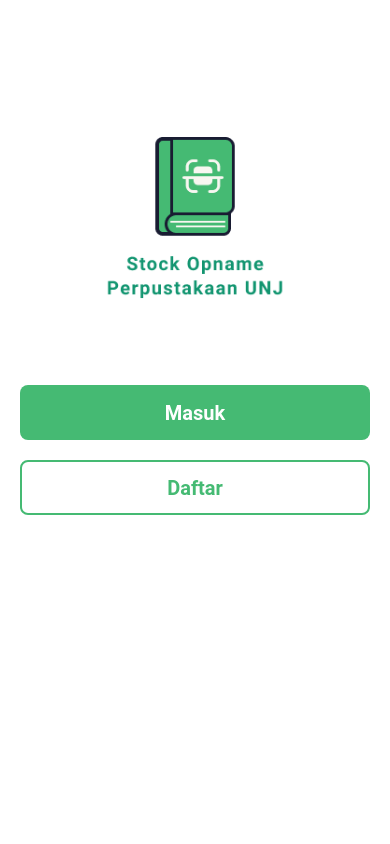
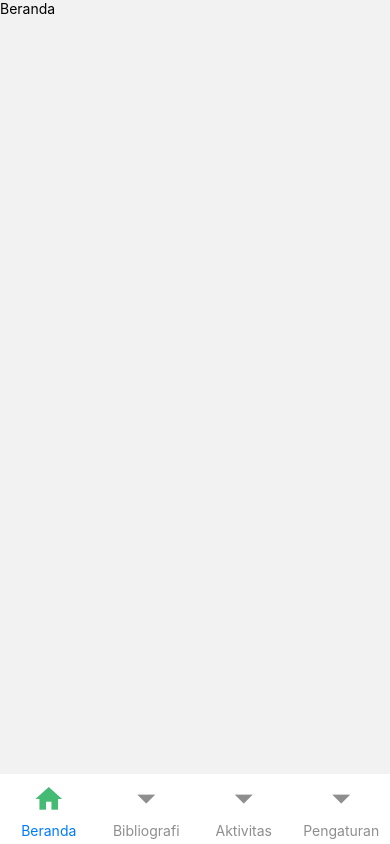
Before and after one commit to Calvphl/St-Op, a React Native app: screen /Beranda in a window 390 px wide. Before the commit this address had no page. Built offline with nearby package versions, Linux system fonts and the light colour scheme.

Commit message:
create bottom navigation

```diff
--- a/App.js
+++ b/App.js
@@ -9,22 +9,15 @@
   CreateTeam,
   CreateTeamIn,
 } from "./screens";
+import Tabs from "./navigation/tabs";
 import { createStackNavigator } from "@react-navigation/stack";
 import { NavigationContainer, DefaultTheme } from "@react-navigation/native";
-
-const theme = {
-  ...DefaultTheme,
-  colors: {
-    ...DefaultTheme.colors.background,
-    border: "transparent",
-  },
-};
 
 const Stack = createStackNavigator();
 
 export default function App() {
   return (
-    <NavigationContainer theme={theme}>
+    <NavigationContainer>
       <Stack.Navigator
         screenOptions={{ headerShown: false }}
         initialRouteName={"Open"}
@@ -36,6 +29,7 @@
         <Stack.Screen name="TimIn" component={TimIn} />
         <Stack.Screen name="CreateTeam" component={CreateTeam} />
         <Stack.Screen name="CreateTeamIn" component={CreateTeamIn} />
+        <Stack.Screen name="Beranda" component={Tabs} />
       </Stack.Navigator>
     </NavigationContainer>
 
--- /dev/null
+++ b/navigation/tabs.js
@@ -0,0 +1,69 @@
+import React from "react";
+import { View, Text } from "react-native";
+import { Beranda, Bibliografi, Aktivitas, Pengaturan } from "../screens";
+import {
+  BottomTabBar,
+  createBottomTabNavigator,
+} from "@react-navigation/bottom-tabs";
+import { COLORS } from "../constants";
+import { MaterialIcons } from "@expo/vector-icons";
+import { color } from "react-native/Libraries/Components/View/ReactNativeStyleAttributes";
+
+const Tab = createBottomTabNavigator();
+
+const Tabs = () => {
+  return (
+    <Tab.Navigator
+      screenOptions={{
+        headerShown: false,
+        tabBarStyle: {
+          height: 70,
+          position: "absolute",
+          bottom: 0,
+          left: 0,
+          right: 0,
+          borderTopWidth: 0,
+          unmountOnBlur: false,
+        },
+        tabBarLabelStyle: {
+          fontSize: 14,
+          paddingBottom: 5,
+          // color: "green",
+          // activeColor: "#f05a5a",
+          // inactiveTintColor: "yellow",
+        },
+        // tabBarLabelStyle: ({ focused }) => ({
+        //   color: focused ? "red" : "yellow",
+        // }),
+      }}
+    >
+      <Tab.Screen
+        name="Beranda"
+        component={Beranda}
+        options={{
+          // tabBarOptions: {
+          // activeTintColor: "#f05a5a",
+          // inactiveTintColor: "yellow",
+          // },
+          headerTitile: false,
+          tabBarLabel: "Beranda",
+          tabBarIcon: ({ focused }) => (
+            <MaterialIcons
+              name="home"
+              color={focused ? COLORS.primary : COLORS.grey}
+              size={32}
+              style={{
+                marginTop: 1,
+              }}
+            />
+          ),
+        }}
+      />
+      <Tab.Screen name="Bibliografi" component={Bibliografi} />
+      <Tab.Screen name="Aktivitas" component={Aktivitas} />
+      <Tab.Screen name="Pengaturan" component={Pengaturan} />
+    </Tab.Navigator>
+  );
+};
+
+export default Tabs;
--- /dev/null
+++ b/screens/Aktivitas.js
@@ -0,0 +1,12 @@
+import React from "react";
+import { View, Text } from "react-native";
+
+const Aktivitas = () => {
+  return (
+    <View>
+      <Text>Aktivitas</Text>
+    </View>
+  );
+};
+
+export default Aktivitas;
--- /dev/null
+++ b/screens/Beranda.js
@@ -0,0 +1,12 @@
+import React from "react";
+import { View, Text } from "react-native";
+
+const Beranda = () => {
+  return (
+    <View>
+      <Text>Beranda</Text>
+    </View>
+  );
+};
+
+export default Beranda;
--- /dev/null
+++ b/screens/Bibliografi.js
@@ -0,0 +1,12 @@
+import React from "react";
+import { View, Text } from "react-native";
+
+const Bibliografi = () => {
+  return (
+    <View>
+      <Text>Bibliografi</Text>
+    </View>
+  );
+};
+
+export default Bibliografi;
--- a/screens/CreateTeam.js
+++ b/screens/CreateTeam.js
@@ -97,7 +97,7 @@
           alignItems: "center",
           justifyContent: "center",
         }}
-        onPress={() => console.log("NEXT")}
+        onPress={() => navigation.navigate("Beranda")}
       >
         <Text
           style={{
--- a/screens/Open.js
+++ b/screens/Open.js
@@ -42,7 +42,7 @@
         <TouchableOpacity
           style={{
             height: 55,
-            backgroundColor: COLORS.white,
+            backgroundColor: "#f7f7f7",
             borderRadius: SIZES.radius,
             borderWidth: 2,
             borderColor: COLORS.primary,
--- /dev/null
+++ b/screens/Pengaturan.js
@@ -0,0 +1,12 @@
+import React from "react";
+import { View, Text } from "react-native";
+
+const Pengaturan = () => {
+  return (
+    <View>
+      <Text>Pengaturan</Text>
+    </View>
+  );
+};
+
+export default Pengaturan;
--- a/screens/Tim.js
+++ b/screens/Tim.js
@@ -15,7 +15,6 @@
 import { SafeAreaProvider } from "react-native-safe-area-context";
 
 const Tim = ({ navigation }) => {
-  // const [selectedArea, setSelectedArea] = useState(null);
   const [modalVisible, setModalVisible] = useState(false);
 
   function headerComponent() {
@@ -198,14 +197,16 @@
           <TouchableOpacity
             onPress={() => navigation.navigate("CreateTeam")}
             style={{
-              borderWidth: 1,
-              borderColor: COLORS.white,
+              // borderWidth: 1,
+              // borderColor: COLORS.white,
               width: 350,
               height: 137,
-              shadowColor: "#d8d8d8",
+              shadowColor: "#c7c7c7",
+              backgroundColor: "#f7f7f7",
               shadowOffset: { width: 0, height: 1 },
               shadowOpacity: 0.8,
-              shadowRadius: 8,
+              shadowRadius: SIZES.radius,
+              borderRadius: SIZES.radius,
               elevation: 5,
               marginHorizontal: SIZES.padding2 * 2,
               marginTop: 36,
@@ -254,14 +255,16 @@
 
           <TouchableOpacity
             style={{
-              borderWidth: 1,
-              borderColor: COLORS.white,
+              // borderWidth: 1,
+              // borderColor: COLORS.white,
               width: 350,
               height: 137,
-              shadowColor: "#d8d8d8",
+              shadowColor: "#c7c7c7",
+              backgroundColor: "#f7f7f7",
               shadowOffset: { width: 0, height: 1 },
               shadowOpacity: 0.8,
-              shadowRadius: 8,
+              shadowRadius: SIZES.radius,
+              borderRadius: SIZES.radius,
               elevation: 5,
               marginHorizontal: SIZES.padding2 * 2,
               marginTop: 16,
--- a/screens/index.js
+++ b/screens/index.js
@@ -5,5 +5,21 @@
 import TimIn from "./TimIn";
 import CreateTeam from "./CreateTeam";
 import CreateTeamIn from "./CreateTeamIn";
+import Beranda from "./Beranda";
+import Bibliografi from "./Bibliografi";
+import Aktivitas from "./Aktivitas";
+import Pengaturan from "./Pengaturan";
 
-export { SignIn, SignUp, Open, TimIn, Tim, CreateTeam, CreateTeamIn };
+export {
+  SignIn,
+  SignUp,
+  Open,
+  TimIn,
+  Tim,
+  CreateTeam,
+  CreateTeamIn,
+  Beranda,
+  Bibliografi,
+  Aktivitas,
+  Pengaturan,
+};
```
